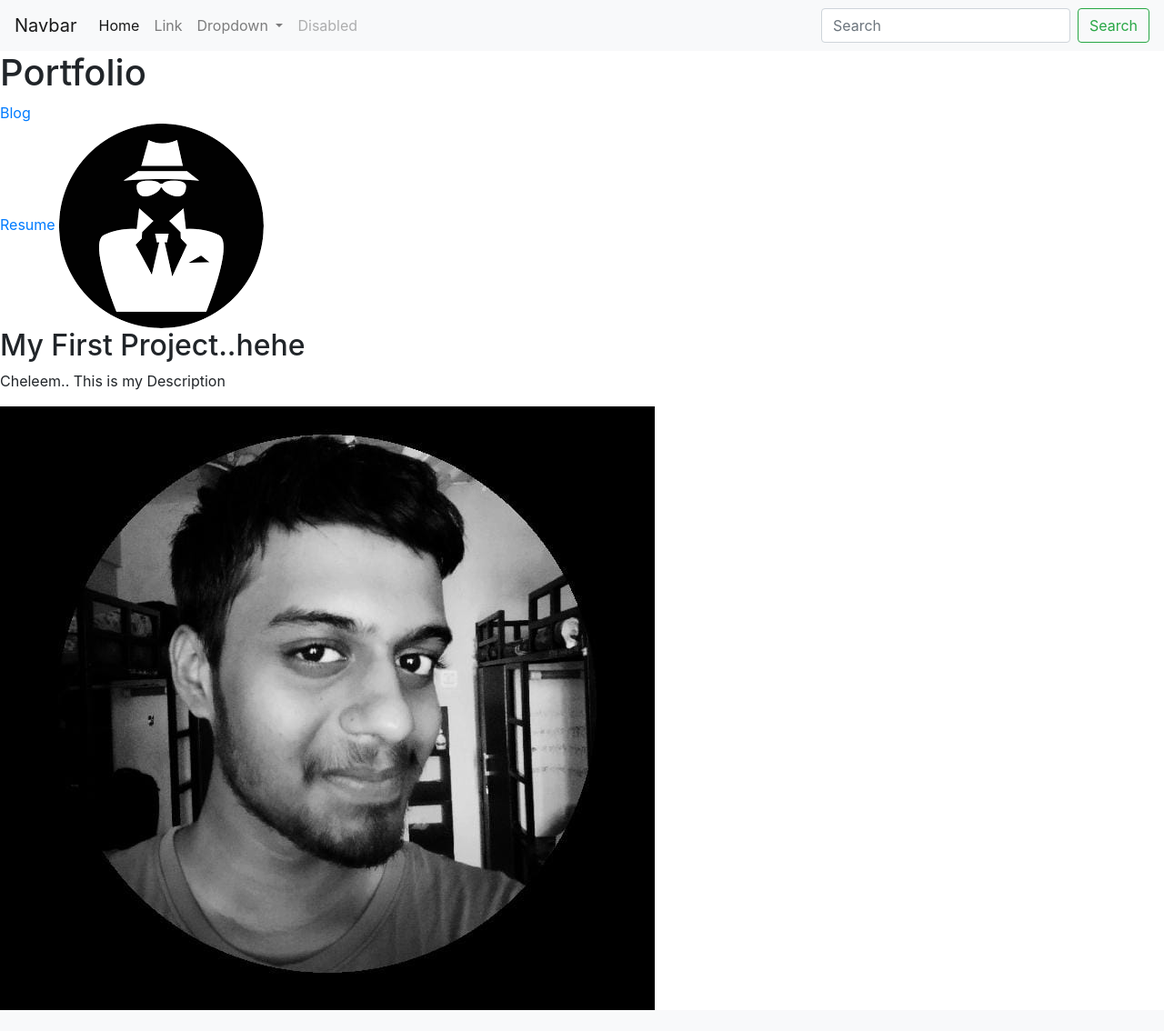
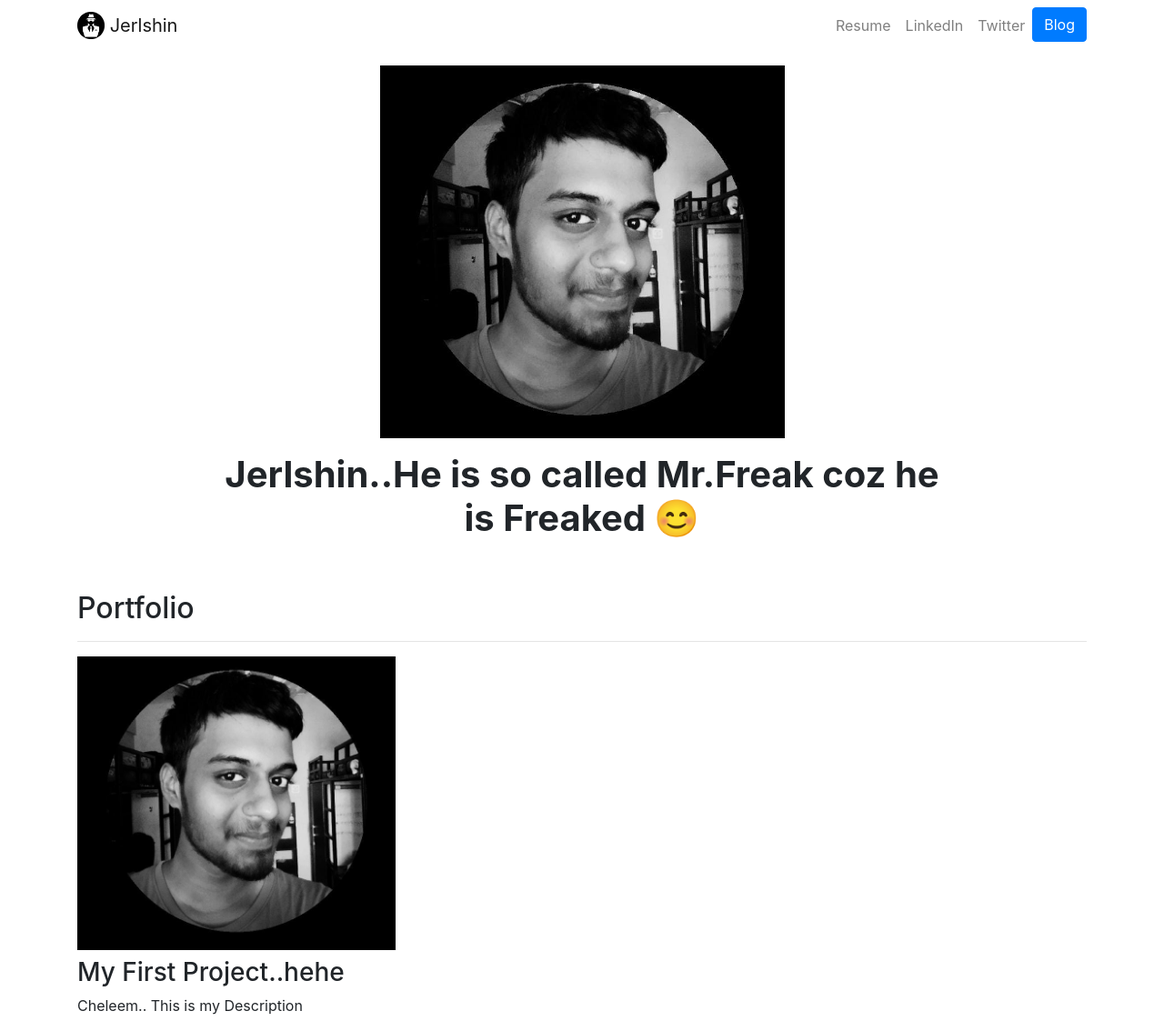
Before and after one commit to Jerlshin/django_personal-portfolio, a Django app: page / in a window 1280 px wide. Shown: the whole page at 91% size. Before the commit the page ends 1111 px from the top, so only its background shows below. Run offline with Django 4.2, Linux system fonts and the light colour scheme; data comes from the database, SQL or seed files in the repository; both versions use the stored data as it was after the commit; some libraries are stand-ins or nearby versions.

Commit message:
applied bootstrap

```diff
--- a/personal_portfolio/settings.py
+++ b/personal_portfolio/settings.py
@@ -39,6 +39,7 @@ INSTALLED_APPS = [
     'django.contrib.sessions',
     'django.contrib.messages',
     'django.contrib.staticfiles',
+
     'blog',
     'portfolio'
 ]
--- a/portfolio/templates/portfolio/base.html
+++ b/portfolio/templates/portfolio/base.html
@@ -1,64 +1,69 @@
+{% load static %}
+
 <!--CSS bootstrap-->
-<!doctype html>
+<!DOCTYPE html>
 <html lang="en">
   <head>
     <!-- Required meta tags -->
-    <meta charset="utf-8">
-    <meta name="viewport" content="width=device-width, initial-scale=1, shrink-to-fit=no">
+    <meta charset="utf-8" />
+    <meta
+      name="viewport"
+      content="width=device-width, initial-scale=1, shrink-to-fit=no"
+    />
 
     <!-- Bootstrap CSS -->
-    <link rel="stylesheet" href="https://cdn.jsdelivr.net/npm/bootstrap@4.4.1/dist/css/bootstrap.min.css" integrity="sha384-Vkoo8x4CGsO3+Hhxv8T/Q5PaXtkKtu6ug5TOeNV6gBiFeWPGFN9MuhOf23Q9Ifjh" crossorigin="anonymous">
+    <link
+      rel="stylesheet"
+      href="https://cdn.jsdelivr.net/npm/bootstrap@4.4.1/dist/css/bootstrap.min.css"
+      integrity="sha384-Vkoo8x4CGsO3+Hhxv8T/Q5PaXtkKtu6ug5TOeNV6gBiFeWPGFN9MuhOf23Q9Ifjh"
+      crossorigin="anonymous"
+    />
+
+    <!-- This is to make the logo available in the "tab" of website-->
+    <link rel="icon" type="image/png" href="{% static "portfolio/images2.png" %}">
 
     <title>JG_portfolio</title>
   </head>
   <body>
-<!---->
-<!---->
-<!----><!--NAVBAR-->
 
-<nav class="navbar navbar-expand-lg navbar-light bg-light">
-    <a class="navbar-brand" href="#">Navbar</a>
-    <button class="navbar-toggler" type="button" data-toggle="collapse" data-target="#navbarSupportedContent" aria-controls="navbarSupportedContent" aria-expanded="false" aria-label="Toggle navigation">
+    <nav id="topNav" class="navbar navbar-expand-md navbar-light">
+      <div class="container">
+        <a class="navbar-brand" href="{% url 'home' %}">
+          <img src="{% static "portfolio/images2.png" %}" width="30" height="30" class="d-inline-block align-top" alt="Nick's Logo">
+          <span>Jerlshin</span>
+        </a>
+        <button class="navbar-toggler" type="button" data-toggle="collapse" data-target="#navbarNav" aria-controls="navbarNav" aria-expanded="false" aria-label="Toggle navigation">
           <span class="navbar-toggler-icon"></span>
         </button>
-
-    <div class="collapse navbar-collapse" id="navbarSupportedContent">
-      <ul class="navbar-nav mr-auto">
-        <li class="nav-item active">
-          <a class="nav-link" href="#">Home <span class="sr-only">(current)</span></a>
+        <div class="collapse navbar-collapse text-center" id="navbarNav">
+          <ul class="navbar-nav ml-auto">
+            <li class="nav-item">
+              <a class="nav-link" href="{% static "portfolio/resume.pdf" %}">Resume</a>
             </li>
             <li class="nav-item">
-          <a class="nav-link" href="#">Link</a>
-        </li>
-        <li class="nav-item dropdown">
-          <a class="nav-link dropdown-toggle" href="#" id="navbarDropdown" role="button" data-toggle="dropdown" aria-haspopup="true" aria-expanded="false">
-            Dropdown
-          </a>
-          <div class="dropdown-menu" aria-labelledby="navbarDropdown">
-            <a class="dropdown-item" href="#">Action</a>
-            <a class="dropdown-item" href="#">Another action</a>
-            <div class="dropdown-divider"></div>
-            <a class="dropdown-item" href="#">Something else here</a>
-          </div>
+              <a class="nav-link" href="https://www.lkedin.com/in/jerlshin-j-g-9748b9264/" target="_blank">LinkedIn</a>
             </li>
             <li class="nav-item">
-          <a class="nav-link disabled" href="#" tabindex="-1" aria-disabled="true">Disabled</a>
+              <a class="nav-link" href="https://twitter.com/ZappyCode" target="_blank">Twitter</a>
+            </li>
+            <!--in a <a> tag, mention "target" to move to next link in next page-->
+            <li>
+              <a role="button" href="{% url 'blog:all_blogs' %}" class="btn btn-primary">Blog</a>
             </li>
           </ul>
-      <form class="form-inline my-2 my-lg-0">
-        <input class="form-control mr-sm-2" type="search" placeholder="Search" aria-label="Search">
-        <button class="btn btn-outline-success my-2 my-sm-0" type="submit">Search</button>
-      </form>
+        </div>
       </div>
     </nav>
-<!--for calling the other templates for here-->
-{% block content %} {% endblock%}
-
+    <div class="container">
+      {% block content %}{% endblock %}
+    </div>
 
     <!-- Optional JavaScript -->
     <!-- jQuery first, then Popper.js, then Bootstrap JS -->
     <script src="https://code.jquery.com/jquery-3.4.1.slim.min.js" integrity="sha384-J6qa4849blE2+poT4WnyKhv5vZF5SrPo0iEjwBvKU7imGFAV0wwj1yYfoRSJoZ+n" crossorigin="anonymous"></script>
     <script src="https://cdn.jsdelivr.net/npm/popper.js@1.16.0/dist/umd/popper.min.js" integrity="sha384-Q6E9RHvbIyZFJoft+2mJbHaEWldlvI9IOYy5n3zV9zzTtmI3UksdQRVvoxMfooAo" crossorigin="anonymous"></script>
-    <script src="https://cdn.jsdelivr.net/npm/bootstrap@4.4.1/dist/js/bootstrap.min.js" integrity="sha384-wfSDF2E50Y2D1uUdj0O3uMBJnjuUD4Ih7YwaYd1iqfktj0Uod8GCExl3Og8ifwB6" crossorigin="anonymous"></script>
+    <script src="https://stackpath.bootstrapcdn.com/bootstrap/4.4.1/js/bootstrap.min.js" integrity="sha384-wfSDF2E50Y2D1uUdj0O3uMBJnjuUD4Ih7YwaYd1iqfktj0Uod8GCExl3Og8ifwB6" crossorigin="anonymous"></script>
   </body>
+
   </html>
+</html>
--- a/portfolio/templates/portfolio/home.html
+++ b/portfolio/templates/portfolio/home.html
@@ -1,38 +1,43 @@
-{% extends 'portfolio/base.html' %}
+{% extends "portfolio/base.html" %}
+
+{% load static %}<!-- Without this, you cant import the files from the static-->
 
 {% block content %}
 
+<div class="row justify-content-center my-3">
+  <div class="col-5">
+    <img src="{% static 'portfolio/image1.jpg' %}" class="img-fluid">
+  </div>
+</div>
 
-<h1>Portfolio</h1>
+<div class="row justify-content-center mb-3">
+  <div class="col-md-9 text-center">
+    <h1 id="hometext" class="font-weight-bold">Jerlshin..He is so called Mr.Freak coz he is Freaked 😊</h1>
+  </div>
+</div>
 
-{% load static %}
+<h2 class="mt-5">Portfolio</h2>
+<hr>
+<div class="row">
+  {% for project in projects %}
+  <div class="col-lg-4 col-md-6">
 
-<!--adding link to all_blogs.html -->
-<!--TRICKY MAN, DO IT CAREFULL
-    calling a page from another directory, -->
-<a href = "{% url 'blog:all_blogs' %}"> Blog </a>
-<br>
+    {% if project.url %}
+    <a href="{{ project.url }}">
+      <img src="{{ project.image.url }}" class="img-fluid mb-2">
+    </a>
+    {% else %}
 
-<a href = "{% static 'portfolio/resume.pdf' %}" %> Resume </a>
-
-<img src = "{% static 'portfolio/images2.jpg' %}" >
-
-
-{% for projects in projects%}
-
-<h2>{{projects.title}}</h2>
-<p>{{projects.description}}</p>
-
-<img src="{{projects.image.url}}" />
-
-{% if projects.url %}
-<br />
-<a href="{{projects.url}}"> Link </a>
-{% endif %}
+    <img src="{{ project.image.url }}" class="img-fluid mb-2">
+    {% endif %}
 
 <!--If the project.url exit, then display the a tag, else skip
 similar to the if loop -->
+    <h3>{{ project.title }}</h3>
+    <p>{{ project.description }}</p>
 
-{% endfor %}
+  </div>
+  {% endfor %}
+</div>
 
 {% endblock %}
```
Also changed, not shown: blog/templates/blog/all_blogs.html (+16 -28 lines), blog/templates/blog/details.html (+8 -7 lines), db.sqlite3, portfolio/static/portfolio/image1.jpg (added), portfolio/static/portfolio/images2.png (renamed from portfolio/static/portfolio/images2.jpg). Lines whose indentation alone changed are shown as unchanged.
